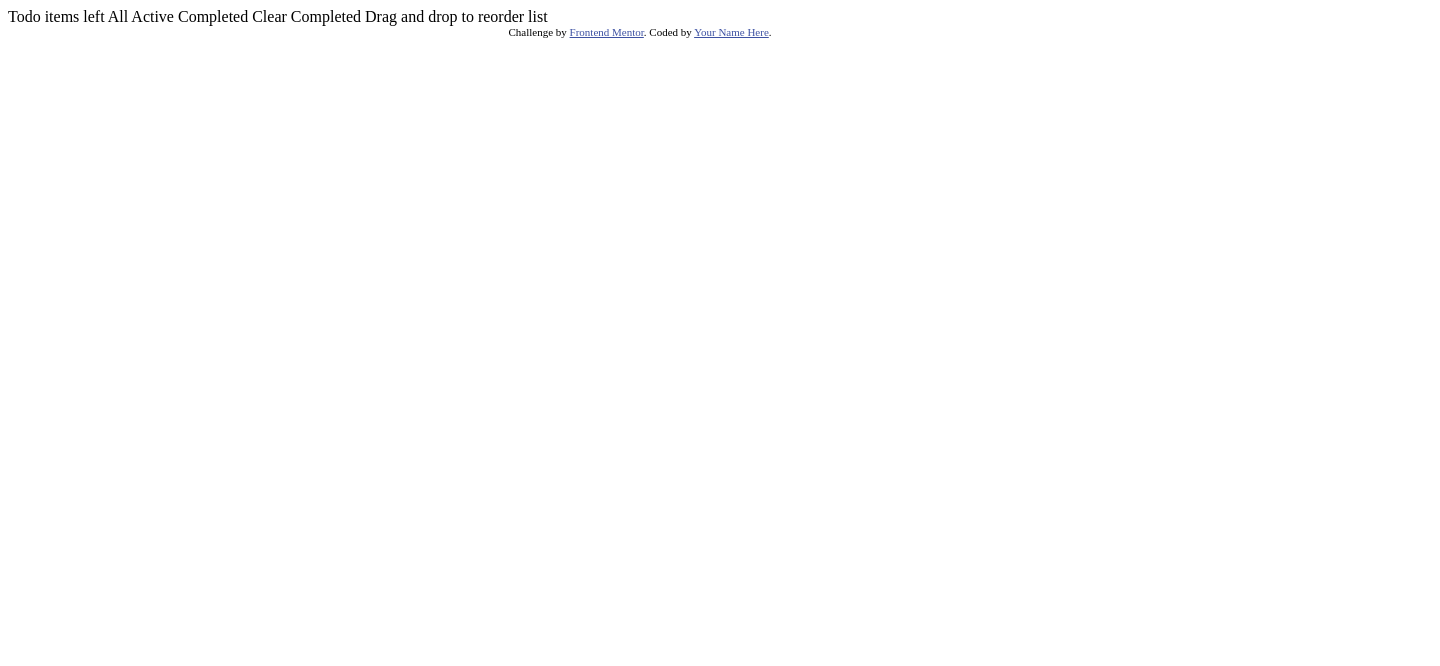
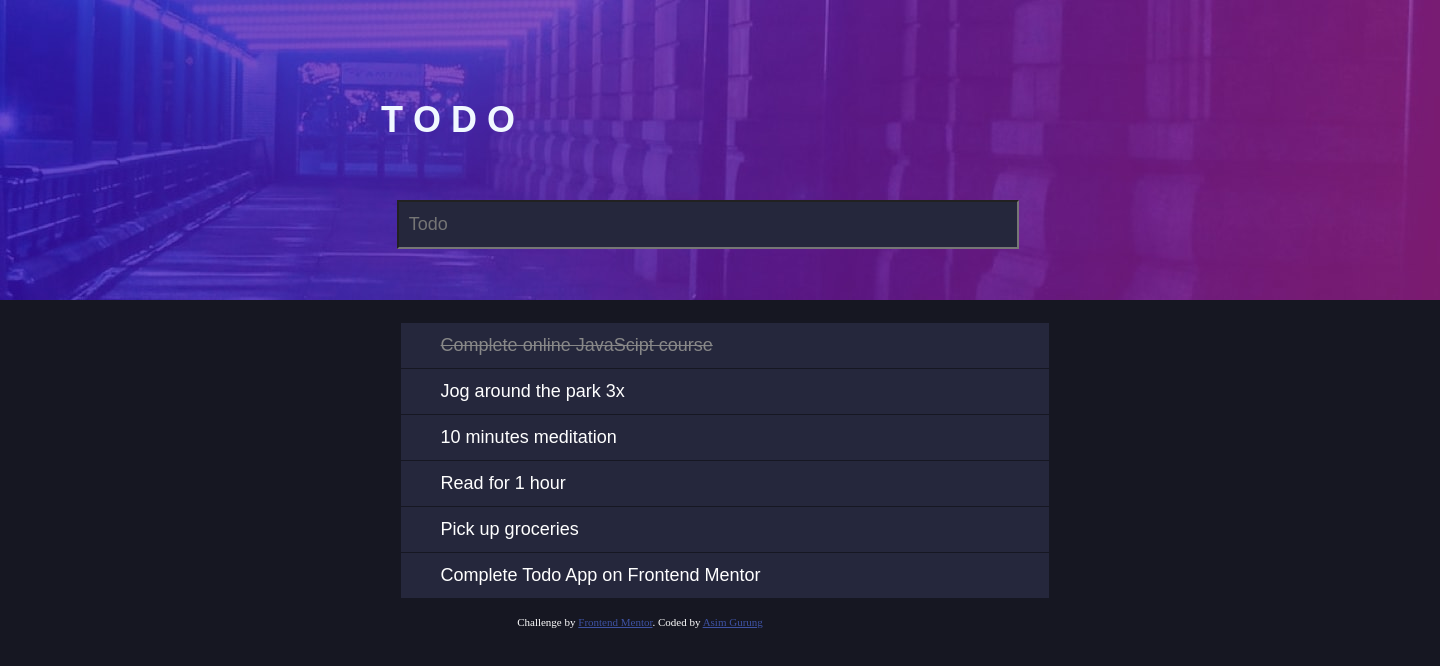
Before and after one commit to asimgurung/gurung-bros, a plain HTML site: page Todo/index.html in a window 1280 px wide. Shown: the whole page, 1440 px wide, since content can reach past the window. Drawn offline with Linux system fonts and the light colour scheme; files that its build step writes are made by us from their sources; files whose address does not match are found by name.

Commit message:
html and css

```diff
--- /dev/null
+++ b/Todo/index.css
@@ -0,0 +1,74 @@
+h1 {
+  color: aliceblue;
+}
+.attribution {
+  font-size: 11px;
+  text-align: center;
+}
+.attribution a {
+  color: hsl(228, 45%, 44%);
+}
+body {
+  background-color: hsl(235, 21%, 11%);
+  font-size: 18px;
+}
+
+#light-bg-image {
+  position: relative;
+}
+body {
+  color: white;
+}
+
+.center {
+  position: absolute;
+  top: 15%;
+  left: 35%;
+  transform: translate(-50%, -50%);
+  font-size: 18px;
+}
+@font-face {
+  font-family: "Josefin Sans", sans-serif;
+  src: url("https://fonts.googleapis.com/css2?family=Josefin+Sans&display=swap");
+}
+.center {
+  font-family: "Josefin Sans", sans-serif;
+  font-weight: 700;
+}
+body {
+  margin: 0;
+  min-width: 250px;
+}
+ul li.checked {
+  color: #888;
+  text-decoration: line-through;
+}
+
+ul li {
+  top: 20%;
+  left: 29%;
+  cursor: pointer;
+  position: relative;
+  padding: 12px 8px 12px 40px;
+  list-style-type: none;
+  background: hsl(235, 24%, 19%);
+  font-family: "Josefin Sans", sans-serif;
+  font-size: 18px;
+  width: 600px;
+  margin: 1px;
+  height: auto;
+}
+
+#myDIV {
+  position: absolute;
+  top: 25%;
+  left: 31%;
+}
+
+#myInput {
+  width: 600px;
+  padding: 12px 8px 12px 10px;
+  background: hsl(235, 24%, 19%);
+  color: white;
+  font-size: 18px;
+}
--- a/Todo/index.html
+++ b/Todo/index.html
@@ -1,36 +1,46 @@
 <!DOCTYPE html>
 <html lang="en">
-<head>
-  <meta charset="UTF-8">
-  <meta name="viewport" content="width=device-width, initial-scale=1.0"> <!-- displays site properly based on user's device -->
+  <head>
+    <meta charset="UTF-8" />
+    <meta name="viewport" content="width=device-width, initial-scale=1.0" />
 
-  <link rel="icon" type="image/png" sizes="32x32" href="./images/favicon-32x32.png">
+    <link
+      href="/Users/asimgurung/Documents/gurung-bros/Todo/index.css"
+      rel="stylesheet"
+      type="text/css"
+    />
 
-  <title>Frontend Mentor | Todo app</title>
+    <div>
+      <img
+        id="light-bg-image"
+        src="/Users/asimgurung/Documents/gurung-bros/Todo/images/bg-desktop-dark.jpg"
+        alt="picture"
+      />
+      <div class="center">
+        <h1>T O D O</h1>
+      </div>
 
-  <!-- Feel free to remove these styles or customise in your own stylesheet 👍 -->
-  <style>
-    .attribution { font-size: 11px; text-align: center; }
-    .attribution a { color: hsl(228, 45%, 44%); }
-  </style>
-</head>
-<body>
+      <div id="myDIV" class="header">
+        <input type="text" id="myInput" placeholder="Todo">
+      </div>
 
-  Todo
+      <ul id="myUL">
+        <li class="checked">Complete online JavaScipt course</li>
+        <li>Jog around the park 3x</li>
+        <li>10 minutes meditation</li>
+        <li>Read for 1 hour</li>
+        <li>Pick up groceries</li>
+        <li>Complete Todo App on Frontend Mentor</li>
+      </ul>
 
-  <!-- Add dynamic number --> items left
+  </head>
+  <body>
 
-  All
-  Active
-  Completed
+    <div class="attribution">
+      Challenge by
+      <a href="https://www.frontendmentor.io?ref=challenge" target="_blank"
+        >Frontend Mentor</a>. Coded by <a href="#"> Asim Gurung </a>
 
-  Clear Completed
-
-  Drag and drop to reorder list
-
-  <div class="attribution">
-    Challenge by <a href="https://www.frontendmentor.io?ref=challenge" target="_blank">Frontend Mentor</a>.
-    Coded by <a href="#">Your Name Here</a>.
-  </div>
-</body>
+    </div>
+  </body>
 </html>
```
